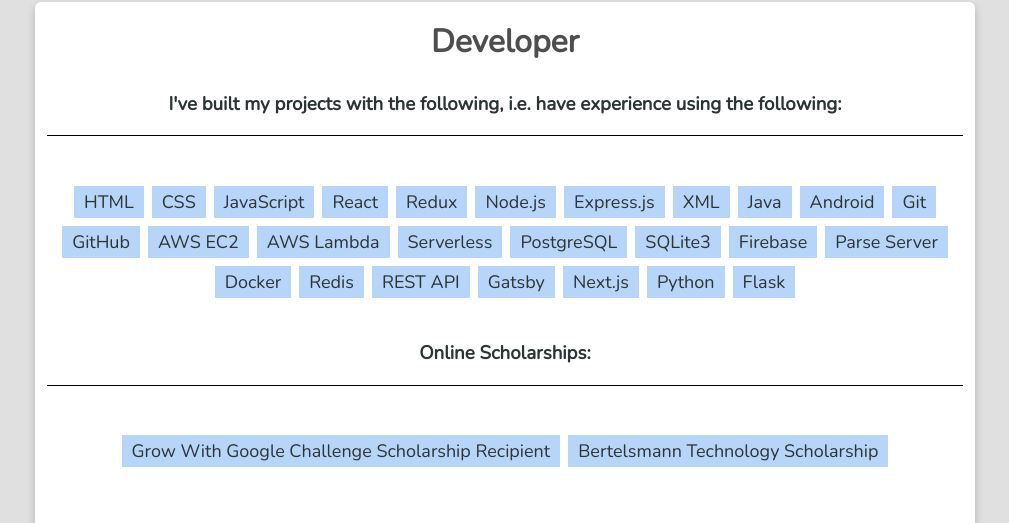
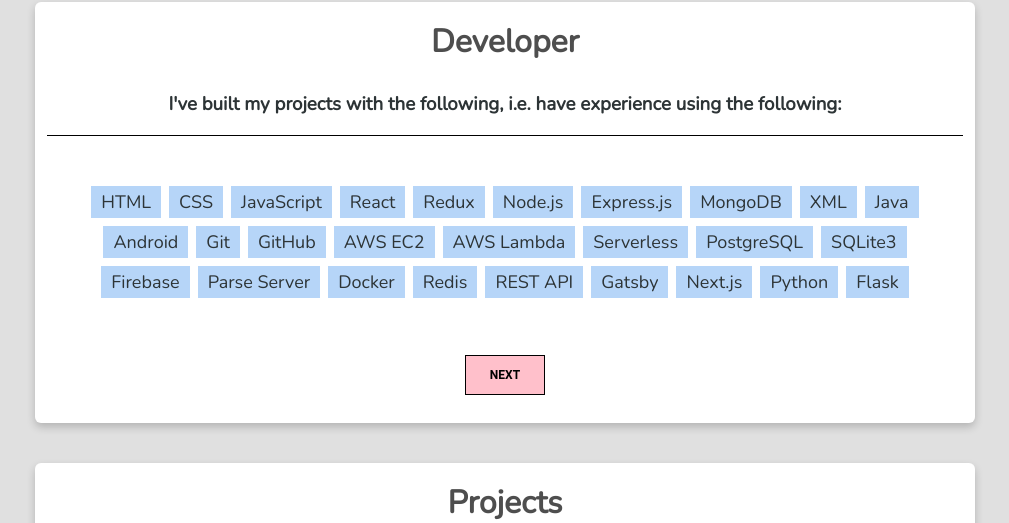
Before and after one commit to ytrkptl/portfolio-app, a React (Create React App) app: page / in a window 1280 px wide. Shown: the part 1240-1763 px from the top of the page, without its empty margins (135-1144 px from the left). Built offline with nearby package versions, Linux system fonts and the light colour scheme; no server answers.

Commit message:
removed scholarships

```diff
--- a/src/components/IndividualCards/Developer/Developer.css
+++ b/src/components/IndividualCards/Developer/Developer.css
@@ -7,6 +7,7 @@
   justify-content: center;
   flex-wrap: wrap;
   width: auto;
+  padding: 20px;
   padding-bottom: 2%;
   padding-top: 5%;
   margin-top: 2%;
--- a/src/components/IndividualCards/Developer/Developer.js
+++ b/src/components/IndividualCards/Developer/Developer.js
@@ -1,39 +1,58 @@
-import React from 'react';
-import CustomCard3 from '../../Card-wrapper/CustomCard3';
-import ButtonInCard from '../../Button-in-card/Button-in-card'
+import React from "react";
+import CustomCard3 from "../../Card-wrapper/CustomCard3";
+import ButtonInCard from "../../Button-in-card/Button-in-card";
 
-import './Developer.css';
+import "./Developer.css";
 
-let skills = ['HTML', 'CSS', 'JavaScript', 'React', 'Redux', 'Node.js', 'Express.js',
-	'XML', 'Java', 'Android', 'Git', 'GitHub', 'AWS EC2', 'AWS Lambda', 'Serverless',
-	'PostgreSQL', 'SQLite3', 'Firebase', 'Parse Server', 'Docker', 'Redis', 'REST API',
-	'Gatsby', 'Next.js', 'Python', 'Flask']
-let online = ['Grow With Google Challenge Scholarship Recipient', 'Bertelsmann Technology Scholarship']
+let skills = [
+  "HTML",
+  "CSS",
+  "JavaScript",
+  "React",
+  "Redux",
+  "Node.js",
+  "Express.js",
+  "MongoDB",
+  "XML",
+  "Java",
+  "Android",
+  "Git",
+  "GitHub",
+  "AWS EC2",
+  "AWS Lambda",
+  "Serverless",
+  "PostgreSQL",
+  "SQLite3",
+  "Firebase",
+  "Parse Server",
+  "Docker",
+  "Redis",
+  "REST API",
+  "Gatsby",
+  "Next.js",
+  "Python",
+  "Flask",
+];
 
 const Developer = ({ title, id, cardNum }) => {
   return (
     <CustomCard3 id={id} cardNum={cardNum} title={title}>
       <h3 className="devSubtitle">
-				I've built my projects with the following, i.e. have experience using the following:
+        I've built my projects with the following, i.e. have experience using
+        the following:
       </h3>
       <div className="devPillParent">
-				{
-					skills.map((el, index) => {
-						return <span key={index} className="devPill">{el}</span>
-					})
-				}
+        {skills.map((el, index) => {
+          return (
+            <span key={index} className="devPill">
+              {el}
+            </span>
+          );
+        })}
       </div>
-			<h3 className="devSubtitle">Online Scholarships:</h3>
-			<div className="devPillParent">
-				{
-					online.map((el, index) => {
-						return <p key={index} className="devPill">{el}</p>
-					})
-				}
-			</div>
-			<ButtonInCard nextCardName='projects' bgColor='pink' />
+      <ButtonInCard nextCardName="projects" bgColor="pink" />
     </CustomCard3>
   );
-}
+};
 
 export default Developer;
```
Lines whose indentation alone changed are shown as unchanged.
